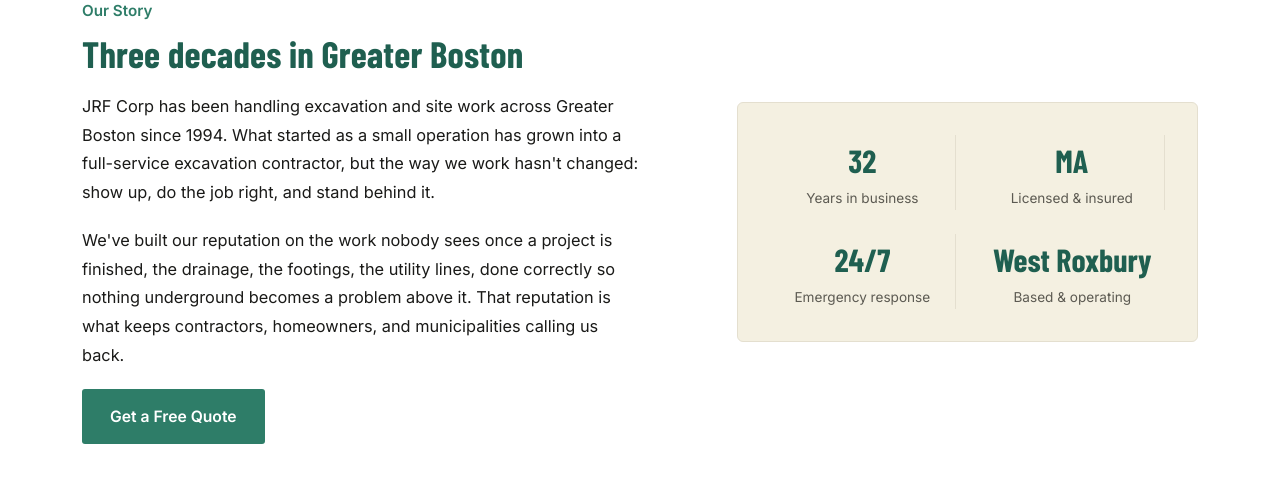
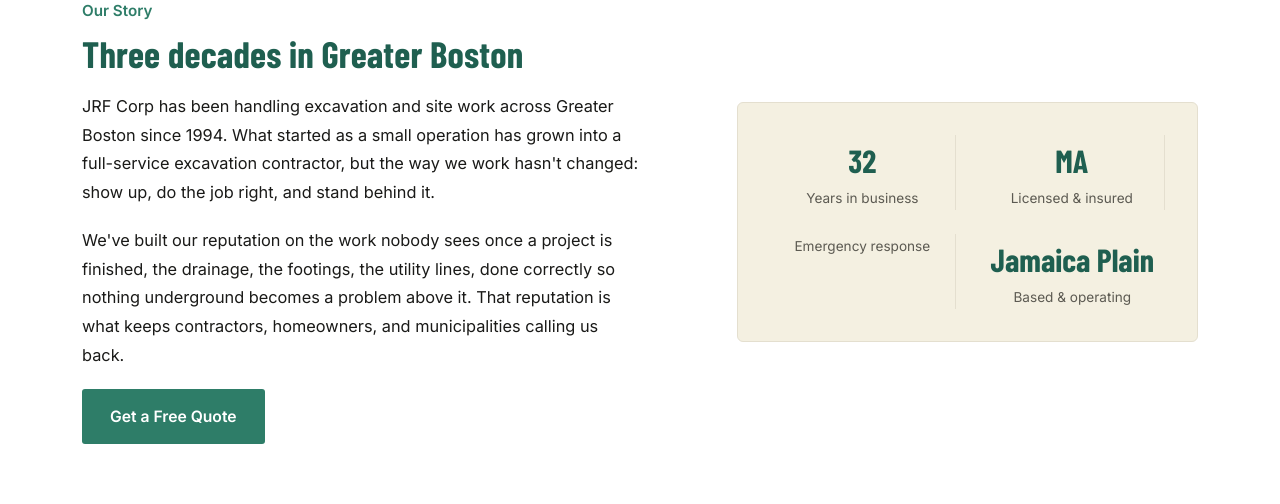
Before and after one commit to ConorGilligan-afk/Public-Website, a Django app: page /about/ in a window 1280 px wide. Shown: the part 289-793 px from the top of the page. Run offline with Django 5.2, Linux system fonts and the light colour scheme; data that the repository does not hold is empty; some libraries are stand-ins or nearby versions.

Commit message:
site updates

```diff
--- a/jrf/services_data.py
+++ b/jrf/services_data.py
@@ -28,7 +28,7 @@ SERVICES = [
         "slug": "helical-pile-installation",
         "icon": "helical-pile",
         "short_description": "Deep foundation support for poor soil or tight-access sites.",
-        "image": "images/",
+        "image": "images/hellical_pipe.JPG",
         "description": (
             "When soil conditions won't support a standard footing, or when equipment access is too "
             "tight for conventional foundation work, helical piles give you a deep, mechanically "
--- a/templates/dashboard/about.html
+++ b/templates/dashboard/about.html
@@ -28,8 +28,8 @@
     <div class="about-story-stats">
       <div class="stat"><div class="num">32</div><div class="label">Years in business</div></div>
       <div class="stat"><div class="num">MA</div><div class="label">Licensed &amp; insured</div></div>
-      <div class="stat"><div class="num">24/7</div><div class="label">Emergency response</div></div>
-      <div class="stat"><div class="num">West Roxbury</div><div class="label">Based &amp; operating</div></div>
+      <div class="stat"><div class="num"></div><div class="label">Emergency response</div></div>
+      <div class="stat"><div class="num">Jamaica Plain</div><div class="label">Based &amp; operating</div></div>
     </div>
   </div>
 </section>
```
Also changed, not shown: static/images/hellical_pipe.JPG (added).
